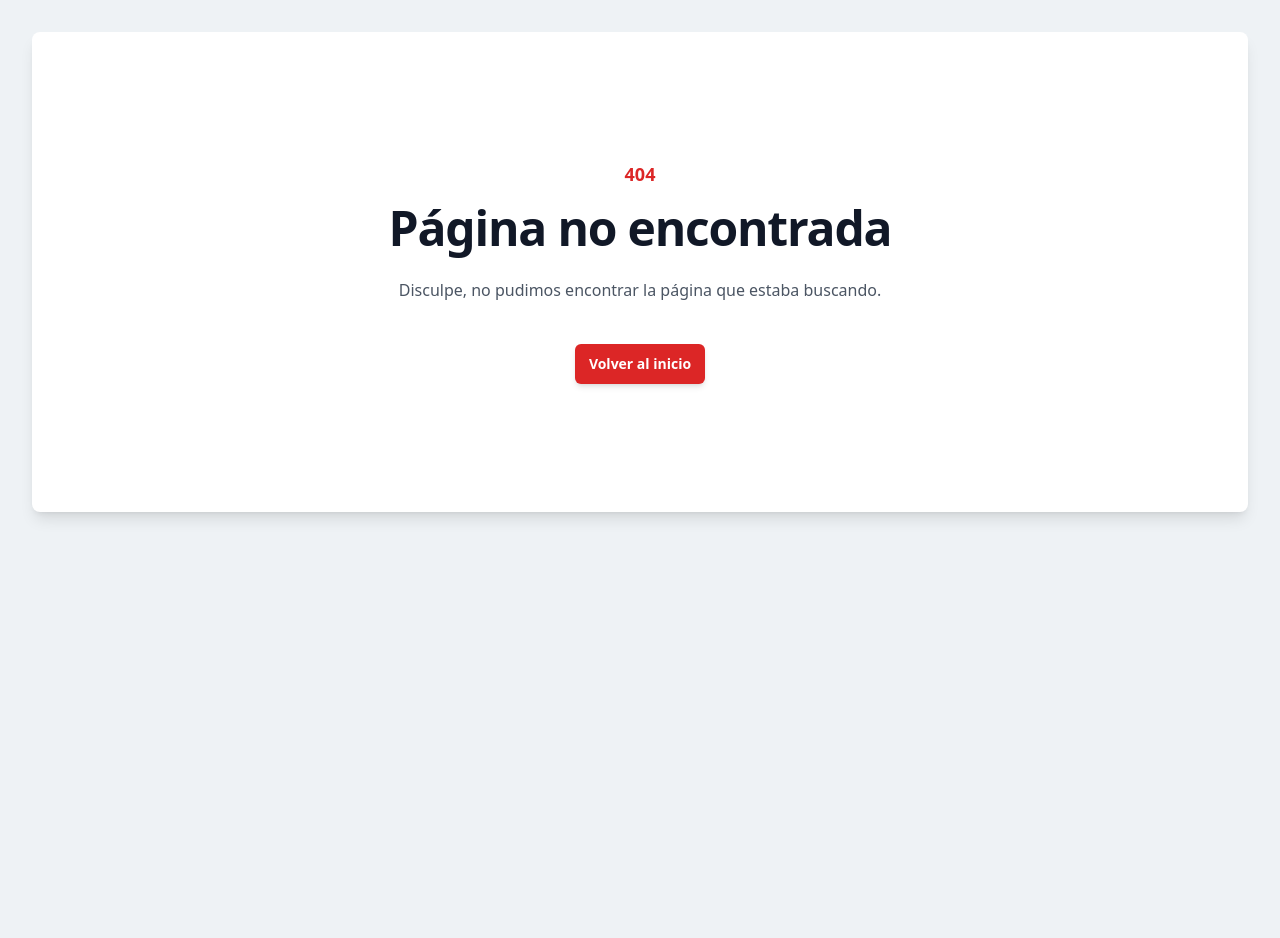
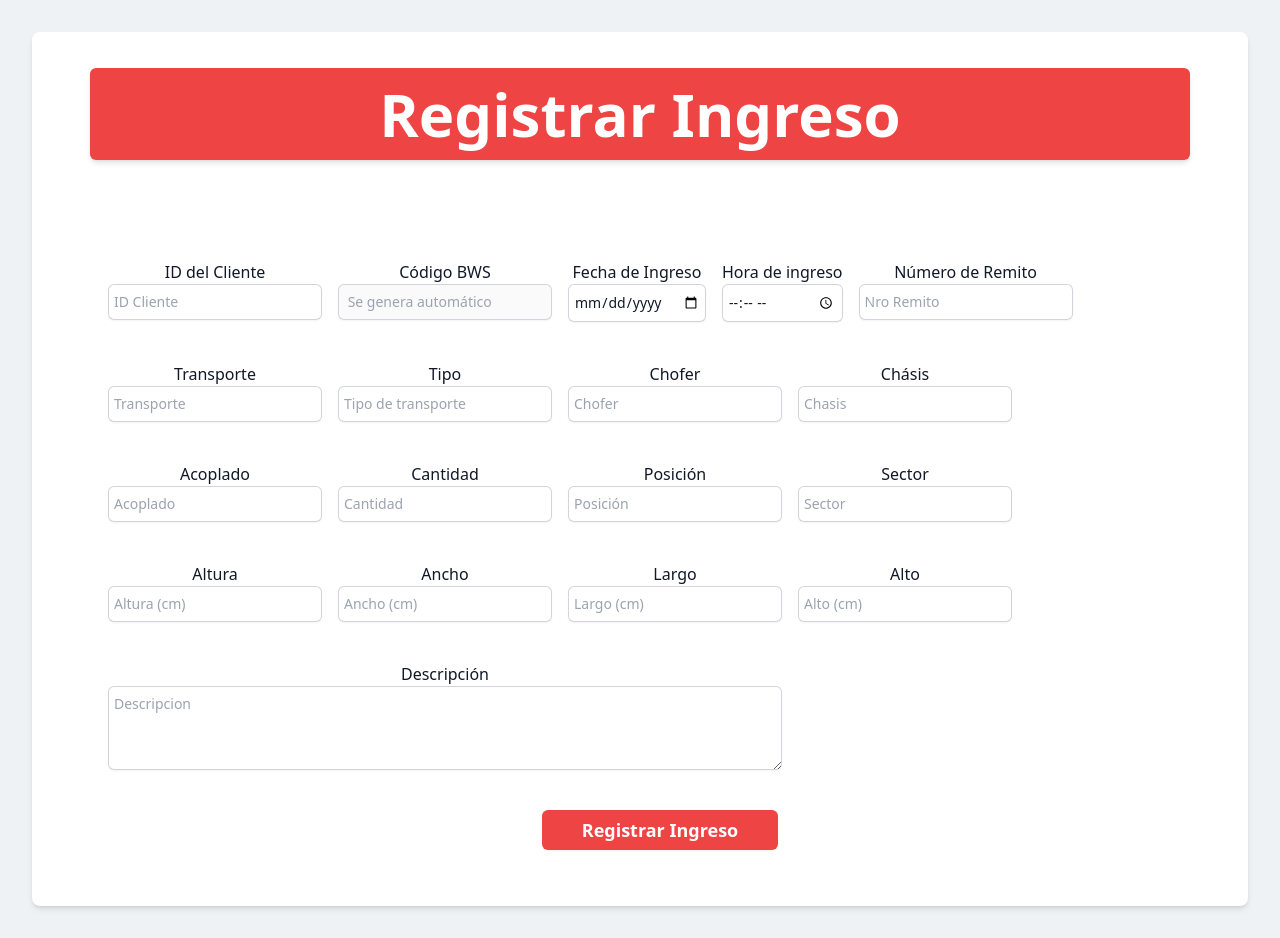
Before and after one commit to PabloSuarezLapalma/react-habProf, a React (Vite) app: page /formIngreso in a window 1280 px wide. Before the commit this address had no page. Before the commit the page ends 800 px from the top, so only its background shows below. Built offline with nearby package versions, Linux system fonts and the light colour scheme.

Commit message:
Cambio en el nombrado de los archivos como Form.jsx a FormIngreso.jsx además se adaptó el código de DescripcionMovimiento para que admita movimientos de ingreso y egreso

```diff
--- a/src/App.jsx
+++ b/src/App.jsx
@@ -2,10 +2,10 @@ import { useState } from 'react'
 import { BrowserRouter, Routes, Route } from 'react-router-dom'
 import './App.css'
 import Login from './pages/Login'
-import Form from './pages/Form'
+import FormIngreso from './pages/FormIngreso'
 import DescripcionMovimiento from './pages/DescripcionMovimiento'
 import Home from './pages/Home'
-import Error404 from './pages/error404'
+import Error404 from './pages/Error404'
 
 
 
@@ -18,7 +18,7 @@ function App() {
         <Route index element={<Login/>}/>
         <Route path="/login" element={<Login/>}/>
         <Route path="/home" element={<Home/>}/>
-        <Route path="/Form" element={<Form
+        <Route path="/formIngreso" element={<FormIngreso
         setMovimientos={setMovimientos}
         movimientos={movimientos}/>}/>
         <Route path='*' element={<Error404/>}/>
--- a/src/index.css
+++ b/src/index.css
@@ -9,7 +9,7 @@
     text-rendering: optimizeLegibility;
     -webkit-font-smoothing: antialiased;
     -moz-osx-font-smoothing: grayscale;
-    overflow-y: hidden;
+    /* overflow-y: hidden; */
   }
 
   .box{
--- a/src/pages/DescripcionMovimiento.jsx
+++ b/src/pages/DescripcionMovimiento.jsx
@@ -78,6 +78,18 @@ export default function DescripcionMovimiento({movimiento}) {
             <dt className="text-md font-medium leading-6 text-gray-900">Alto</dt>
             <dd className="mt-1 text-sm leading-6 text-gray-700 sm:col-span-2 sm:mt-0">{movimiento.alto}</dd>
           </div>
+          {movimiento.destino === '' ? <p></p> : <div className="px-4 py-6 sm:grid sm:grid-cols-3 sm:gap-4 sm:px-0">
+                                                    <dt className="text-md font-medium leading-6 text-gray-900">Destino</dt>
+                                                    <dd className="mt-1 text-sm leading-6 text-gray-700 sm:col-span-2 sm:mt-0">{movimiento.destino}</dd>
+                                                  </div>}
+          {movimiento.estado === '' ? <p></p> : <div className="px-4 py-6 sm:grid sm:grid-cols-3 sm:gap-4 sm:px-0">
+                                                  <dt className="text-md font-medium leading-6 text-gray-900">Estado</dt>
+                                                  <dd className="mt-1 text-sm leading-6 text-gray-700 sm:col-span-2 sm:mt-0">{movimiento.estado}</dd>
+                                                </div>}
+          {movimiento.tipoUnidad === '' ? <p ></p> : <div className="px-4 py-6 sm:grid sm:grid-cols-3 sm:gap-4 sm:px-0">
+                                                  <dt className="text-md font-medium leading-6 text-gray-900">Tipo de unidad</dt>
+                                                  <dd className="mt-1 text-sm leading-6 text-gray-700 sm:col-span-2 sm:mt-0">{movimiento.tipoUnidad}</dd>
+                                                </div>}
         </dl>
       </div>
     </div>
--- a/src/pages/Form.jsx
+++ b/src/pages/FormIngreso.jsx
@@ -1,6 +1,6 @@
 import React, { useState } from 'react';
 
-const Form = ({movimientos, setMovimientos}) => {
+const FormIngreso = ({movimientos, setMovimientos}) => {
     const [fecha, setFecha] = useState('');
     const [hora, setHora] = useState("");
     const [nroRemito, setNroRemito] = useState('');
@@ -19,6 +19,9 @@ const Form = ({movimientos, setMovimientos}) => {
     const [alto, setAlto] = useState('');
     const [codigoBWS, setCodigoBWS] = useState('');
     const [idCliente, setIDCliente]= useState('');
+    const [destino, setDestino] = useState('');
+    const [estado, setEstado] = useState('');
+    const [tipoUnidad, setTipoUnidad] = useState('');
 
     const handleSubmit = (e) => {
         e.preventDefault();
@@ -58,7 +61,10 @@ const Form = ({movimientos, setMovimientos}) => {
             largo,
             alto,
             codigoBWS,
-            idCliente
+            idCliente,
+            destino,
+            estado,
+            tipoUnidad
         };
         setMovimientos([...movimientos, objetoMovimiento]);
 
@@ -81,6 +87,9 @@ const Form = ({movimientos, setMovimientos}) => {
         setAlto('');
         setCodigoBWS('');
         setIDCliente('');
+        setDestino('');
+        setEstado('');
+        setTipoUnidad('');
     };
 
     return (
@@ -371,7 +380,6 @@ const Form = ({movimientos, setMovimientos}) => {
                         onChange={(e) => setDescripcion(e.target.value)}
                     />
                 </div>
-
             </div>
             <input
                 type="submit"
@@ -386,4 +394,4 @@ const Form = ({movimientos, setMovimientos}) => {
 );
 }
 
-export default Form;
+export default FormIngreso;
--- a/src/pages/Home.jsx
+++ b/src/pages/Home.jsx
@@ -11,7 +11,7 @@
   } from '@heroicons/react/24/outline'
   import { ChevronDownIcon, PhoneIcon, PlayCircleIcon } from '@heroicons/react/20/solid'
   const movimientos = [
-    { name: 'Registrar ingreso', description: 'Registrar un nuevo movimiento de ingreso', href: '/form', icon: PlusIcon },
+    { name: 'Registrar ingreso', description: 'Registrar un nuevo movimiento de ingreso', href: '/formIngreso', icon: PlusIcon },
     { name: 'Registrar egreso', description: 'Registrar un nuevo movimiento de egreso', href: '#', icon: MinusIcon },
     { name: 'Ver movimientos', description: 'Ver todos los movimientos', href: '#', icon: ListBulletIcon },
     { name: 'Integrations', description: 'Connect with third-party tools', href: '#', icon: SquaresPlusIcon },
```
